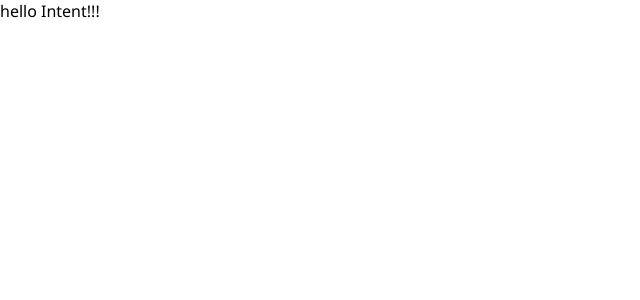
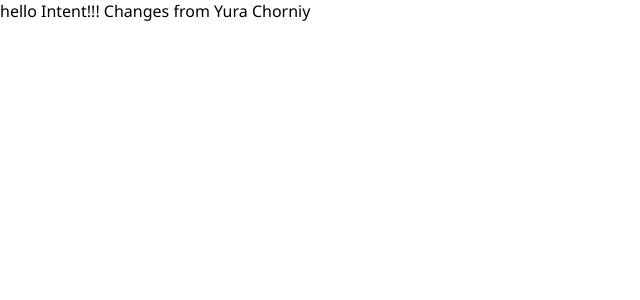
Before and after one commit to Yurii-Chornii/intent-frontend-app, a React (Create React App) app in the folder tour-agency/: page / in a window 1280 px wide. Shown: the top 300 px of the page, without its empty margins (0-640 px from the left). Built offline with nearby package versions, Linux system fonts and the light colour scheme.

Commit message:
test push Yura Chorniy

```diff
--- a/tour-agency/src/App.tsx
+++ b/tour-agency/src/App.tsx
@@ -5,6 +5,7 @@ const App =() => {
     return (
         <div>
             hello Intent!!!
+            Changes from Yura Chorniy
         </div>
     );
 }
```
